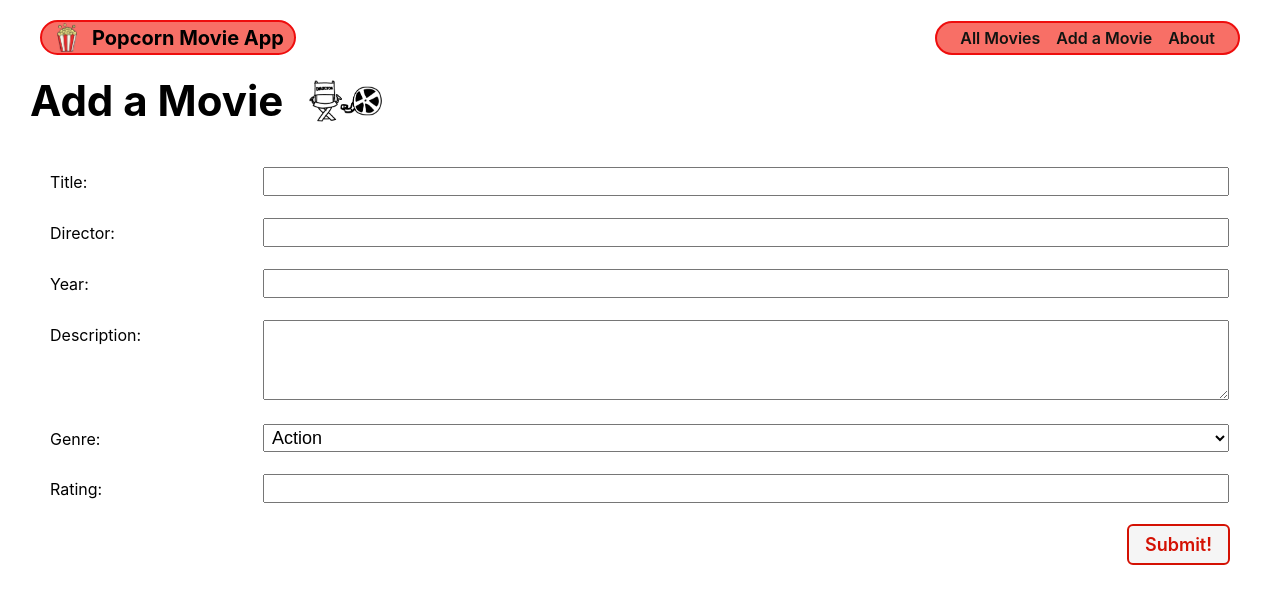
After one commit to ssmlee10/django-crud-app-lab, a Django app: page /movies/create/ in a window 1280 px wide. The commit adds this page. Shown: the top 604 px of the page. Run offline with Django 5.2, Linux system fonts and the light colour scheme.

Commit message:
create movie form

```diff
--- /dev/null
+++ b/main_app/static/css/form.css
@@ -0,0 +1,39 @@
+.form-container {
+  display: flex;
+  flex-direction: column;
+  width: 100%;
+}
+
+table {
+  padding: 0 40px;
+  width: 100%;
+  border-spacing: 0 20px;
+}
+
+th {
+  text-align: left;
+  padding: 6px 20px 0 0;
+  font-weight: normal;
+  vertical-align: top;
+  font-size: var(--font-reg);
+}
+
+td {
+  max-width: 60%;
+}
+
+td > * {
+  width: 100%;
+  padding: 2px 4px;
+  font-size: var(--font-l);
+}
+
+td > textarea {
+  height: calc(4 * var(--font-l) + 8px);
+  font-family: inherit;
+}
+
+.btn {
+  align-self: flex-end;
+  margin-right: 40px;
+}
--- a/main_app/templates/base.html
+++ b/main_app/templates/base.html
@@ -25,8 +25,9 @@
       </div>
       <nav>
         <ul>
-          <li><a href="/movies">All Movies</a></li>
-          <li><a href="/about">About</a></li>
+          <li><a href="{% url 'movie-index' %}">All Movies</a></li>
+          <li><a href="{% url 'movie-create' %}">Add a Movie</a></li>
+          <li><a href="{% url 'about'%}">About</a></li>
         </ul>
       </nav>
     </header>
--- /dev/null
+++ b/main_app/templates/main_app/movie_form.html
@@ -0,0 +1,22 @@
+{% extends 'base.html' %}
+{% load static %}
+{% block head %}
+<link rel="stylesheet" href="{% static 'css/form.css' %}" />
+{% endblock %}
+{% block content %}
+
+<div class="page-header">
+  <h1>Add a Movie</h1>
+  <img src="{% static 'images/directorChair.png' %}" alt="Director's chair doodle" />
+</div>
+</div>
+
+<form action="" method="post" class="form-container">
+  {% csrf_token %}
+  <table>
+    {{ form.as_table }}
+  </table>
+  <button type="submit" class="btn submit">Submit!</button>
+</form>
+
+{% endblock %}
--- a/main_app/urls.py
+++ b/main_app/urls.py
@@ -6,4 +6,5 @@ urlpatterns = [
   path('about/', views.about, name='about'),
   path('movies/', views.movie_index, name='movie-index'),
   path('movies/<int:movie_id>/', views.movie_detail, name='movie-detail'),
+  path('movies/create/', views.MovieCreate.as_view(), name='movie-create'),
 ]
--- a/main_app/views.py
+++ b/main_app/views.py
@@ -1,4 +1,5 @@
 from django.shortcuts import render
+from django.views.generic.edit import CreateView
 from .models import Movie
 
 # import HttpResonse to send text-based responses
@@ -18,3 +19,7 @@ def movie_index(request):
 def movie_detail(request, movie_id):
   movie = Movie.objects.get(id=movie_id)
   return render(request, 'movies/detail.html', {'movie': movie})
+
+class MovieCreate(CreateView):
+  model = Movie
+  fields = '__all__'
```
Also changed, not shown: main_app/static/images/directorChair.png (added), main_app/static/images/filmReel.png (added).
